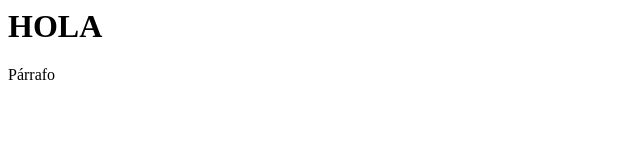
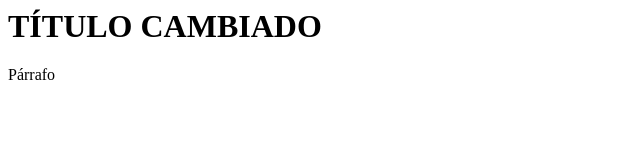
Before and after one commit to DaniFdezC/PruebasHTML, a plain HTML site: page index.html in a window 1280 px wide. Shown: the whole page, without its empty margins (0-640 px from the left). Drawn offline with Linux system fonts and the light colour scheme.

Commit message:
Changed title

```diff
--- a/index.html
+++ b/index.html
@@ -1,6 +1,6 @@
 <html>
     <body>
-        <h1>HOLA</h1>
+        <h1> TÍTULO CAMBIADO </h1>
 
         <div>
             <p> Párrafo </p>
```
